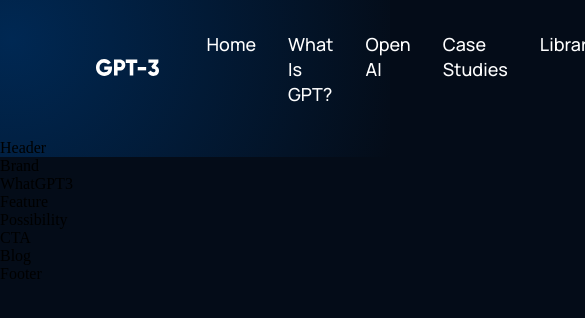
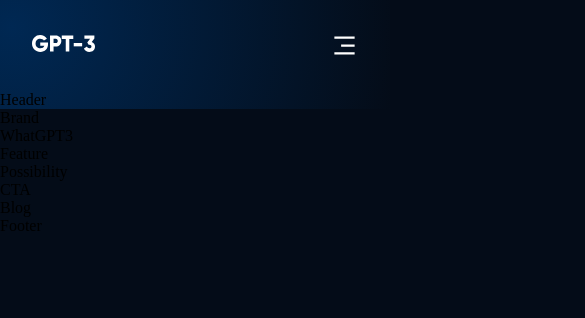
Before and after one commit to huythanh1324/GPT-3, a React (Create React App) app in the folder gpt-3_js/: page / in a window 390 px wide. Shown: the top 318 px of the page, 585 px wide, since content can reach past the window. Built offline with nearby package versions, Linux system fonts and the light colour scheme.

Commit message:
complete navigation bar

```diff
--- a/gpt-3_js/src/components/navbar/Navbar.jsx
+++ b/gpt-3_js/src/components/navbar/Navbar.jsx
@@ -1,9 +1,21 @@
-import React from 'react'
-import {RiMenu3Line, RiCloseLin} from 'react-icons/ri'
+import React,{useState} from 'react'
+import {RiMenu3Line, RiCloseLine} from 'react-icons/ri'
 import logo from '../../assets/logo.svg'
 import './navbar.css'
 
+const Menu = () => (
+  <>
+  <p><a href="#home">Home</a></p>
+  <p><a href="#wgpt3">What is GPT?</a></p>
+  <p><a href="#posibility">Open AI</a></p>
+  <p><a href="#features">Case Studies</a></p>
+  <p><a href="#blog">Library</a></p>
+  </>
+)
+
 const Navbar = () => {
+  const [toggleMenu, setToggleMenu] = useState(false);
+
   return (
     <div className ="gpt3__navbar">
       <div className="gpt3__navbar-links">
@@ -11,17 +23,30 @@
           <img src={logo} alt="logo"></img>
         </div>
         <div className="gpt3__navbar-links_container">
-          <p><a href="#home">Home</a></p>
-          <p><a href="#wgpt3">What is GPT?</a></p>
-          <p><a href="#posibility">Open AI</a></p>
-          <p><a href="#features">Case Studies</a></p>
-          <p><a href="#blog">Library</a></p>
+          <Menu />
         </div>
       </div>
       <div className="gpt3__navbar-sign">
         <p>Sign in</p>
         <button type="button">Sign up</button>
       </div>
+      <div className="gpt3__navbar-menu">
+        {toggleMenu
+        ?  <RiCloseLine color="#fff" size={27} onClick={() => setToggleMenu(false)} />
+        :  <RiMenu3Line color="#fff" size={27} onClick={() => setToggleMenu(true)} />
+        }
+        {toggleMenu && (
+          <div className="gpt3__navbar-menu_container scale-up-center">
+            <div className="gpt3__navbar-menu_container-links">
+              <Menu />
+              <div className="gpt3__navbar-menu_container-links-sign">
+                <p>Sign in</p>
+                <button type="button">Sign up</button>
+              </div>
+            </div>
+          </div>
+        )}
+      </div>
     </div>
   )
 }
--- a/gpt-3_js/src/components/navbar/navbar.css
+++ b/gpt-3_js/src/components/navbar/navbar.css
@@ -59,3 +59,72 @@
     outline: none;
     cursor: pointer;
 }
+
+.gpt3__navbar-menu {
+    margin-left : 1rem;
+    display: none;
+    position: relative;
+}
+
+.gpt3__navbar-menu svg{
+    cursor: pointer;
+}
+
+.gpt3__navbar-menu_container {
+    display : flex;
+    justify-content: flex-end;
+    align-items: flex-end;
+    flex-direction: column;
+    text-align: end;
+    background: var(--color-footer);
+    padding: 2rem;
+    position: absolute;
+    top: 40px;
+    right: 0;
+    margin-top: 1rem;
+    min-width: 210px;
+    border-radius: 5px;
+    box-shadow: 0 0 5 rgba(0, 0, 0, 0.2);
+}
+
+.gpt3__navbar-menu_container p{
+    margin: 1rem 0;
+}
+
+.gpt3__navbar-menu_container-links-sign{
+    display: none;
+}
+
+@media screen and (max-width: 1050px){
+    .gpt3__navbar-links_container{
+        display: none;
+    }
+
+    .gpt3__navbar-menu{
+        display: flex;
+    }
+}
+
+@media screen and (max-width: 700px){
+    .gpt3__navbar {
+        padding: 2rem 4rem;
+    }
+}
+
+@media screen and (max-width: 550px){
+    .gpt3__navbar {
+        padding: 2rem;
+    }
+
+    .gpt3__navbar-sign{
+        display:none;
+    }
+
+    .gpt3__navbar-menu_container{
+        top: 20px;
+    }
+
+    .gpt3__navbar-menu_container-links-sign {
+        display: block;
+    }
+}
```
